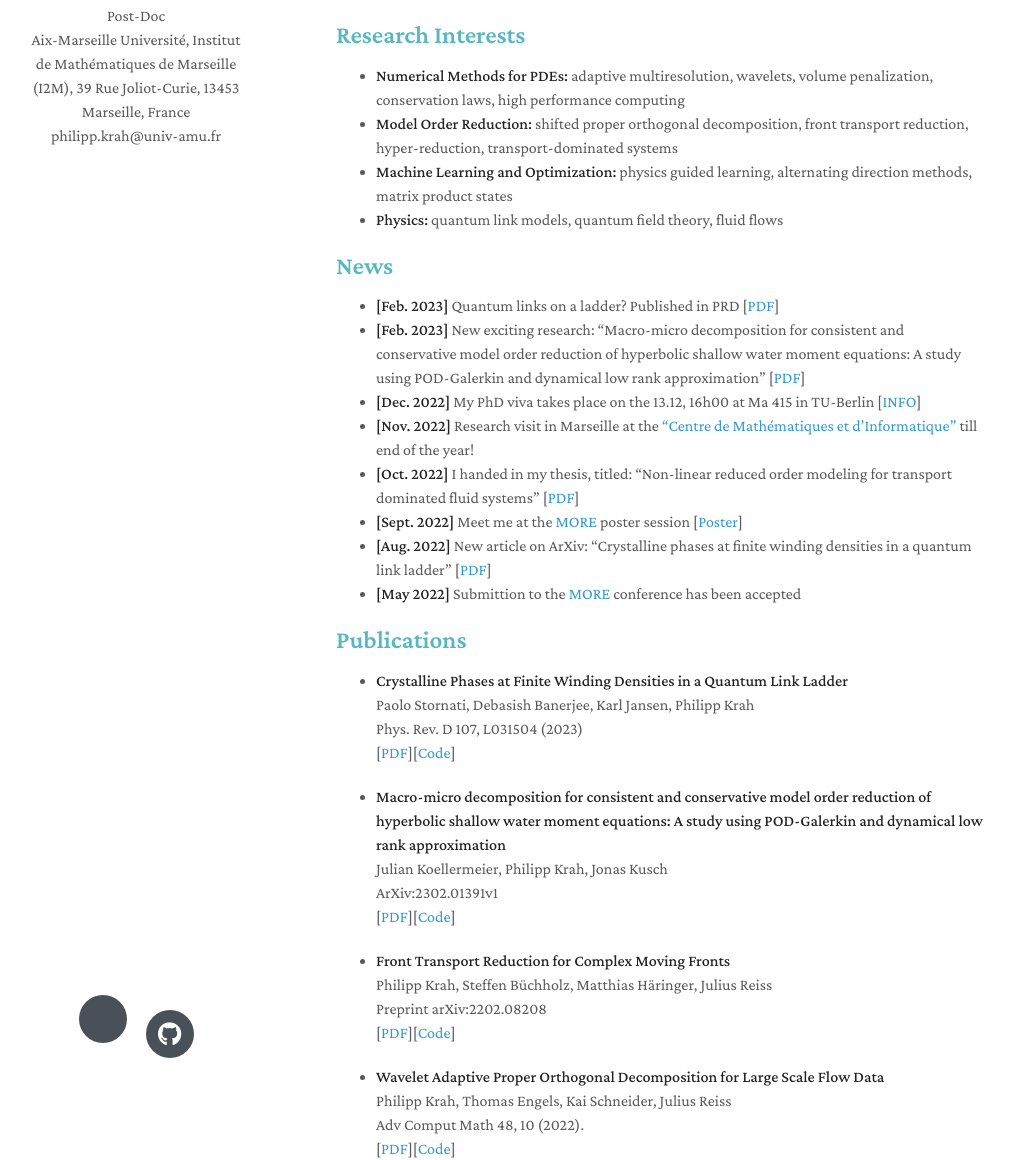
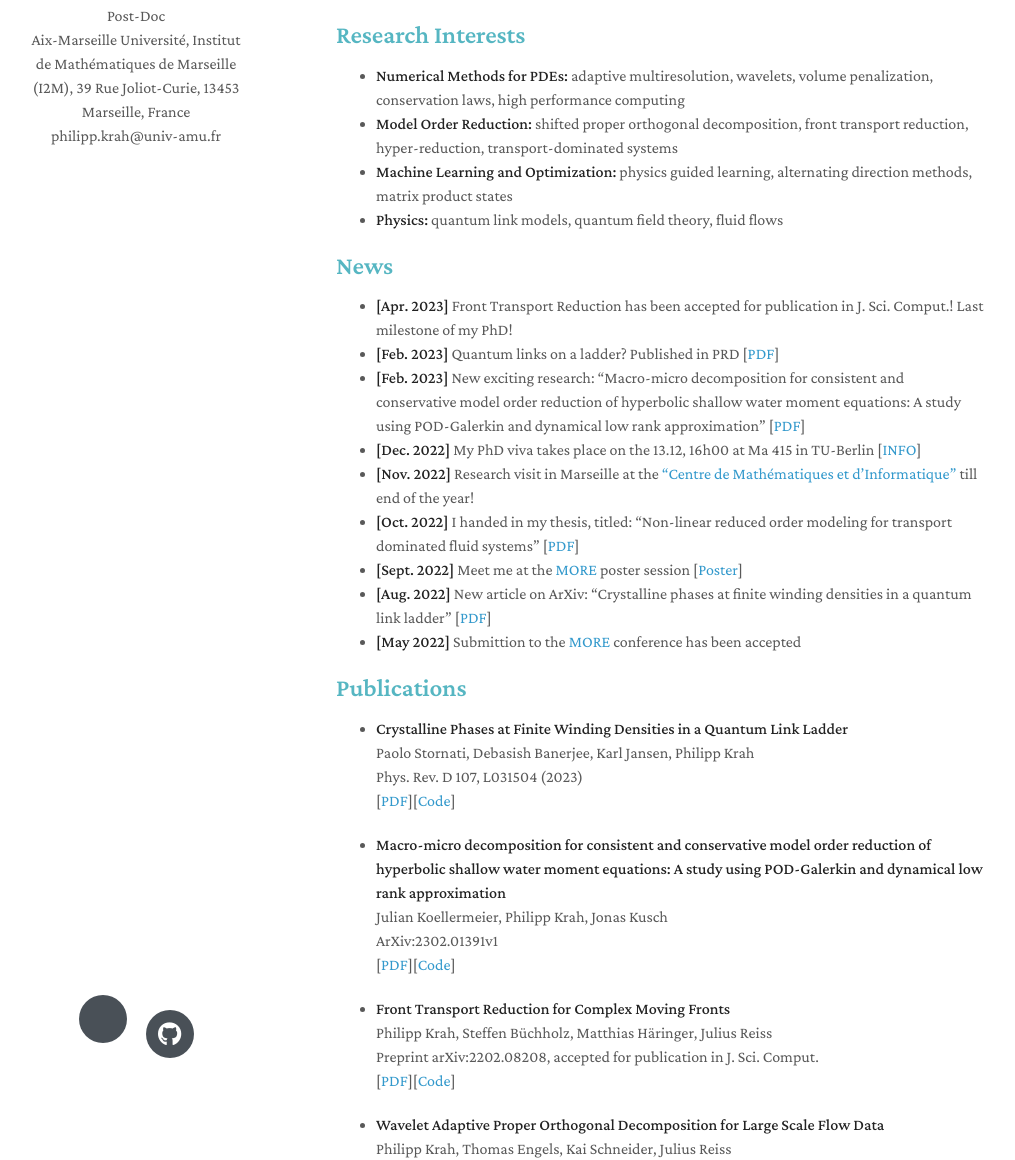
Before and after one commit to Philipp137/Philipp137.github.io, a Jekyll site: the page built from index.markdown, in a window 1280 px wide and 1400 px high. Shown: the part 240-1400 px from the top of the window, without its empty margins (134-1149 px from the left). Built offline with Jekyll 4.4.1, drawn with Linux system fonts in a browser that asks for light colours; nearby versions of some CDN libraries; a style sheet for code colours, icons or effects is not loaded.

Commit message:
sci.comp.

```diff
--- a/index.markdown
+++ b/index.markdown
@@ -18,6 +18,7 @@ Physics-love, Algorithms-fun, [Rhythm-freedom](https://soundcloud.com/massesandb
 
 ## News
 
+- **[Apr. 2023]** Front Transport Reduction has been accepted for publication in J. Sci. Comput.! Last milestone of my PhD!
 - **[Feb. 2023]** Quantum links on a ladder? Published in PRD [[PDF](https://journals.aps.org/prd/pdf/10.1103/PhysRevD.107.L031504)]
 - **[Feb. 2023]** New exciting research: "Macro-micro decomposition for consistent and conservative model order reduction of hyperbolic shallow water moment equations: A study using POD-Galerkin and dynamical low rank approximation" [[PDF](https://arxiv.org/pdf/2302.01391.pdf)]
 - **[Dec. 2022]** My PhD viva takes place on the 13.12, 16h00 at Ma 415 in TU-Berlin [[INFO](https://Philipp137.github.io/assets/other/invite_PhD_Krah.pdf)]
@@ -49,7 +50,7 @@ Physics-love, Algorithms-fun, [Rhythm-freedom](https://soundcloud.com/massesandb
   <br>
   Philipp Krah, Steffen Büchholz, Matthias Häringer, Julius Reiss
   <br>
-  Preprint arXiv:2202.08208
+  Preprint arXiv:2202.08208, accepted for publication in J. Sci. Comput.
   <br>
   [[PDF](https://arxiv.org/abs/2202.08208)][[Code](https://github.com/Philipp137/FrontTransportReduction)]
 
```
